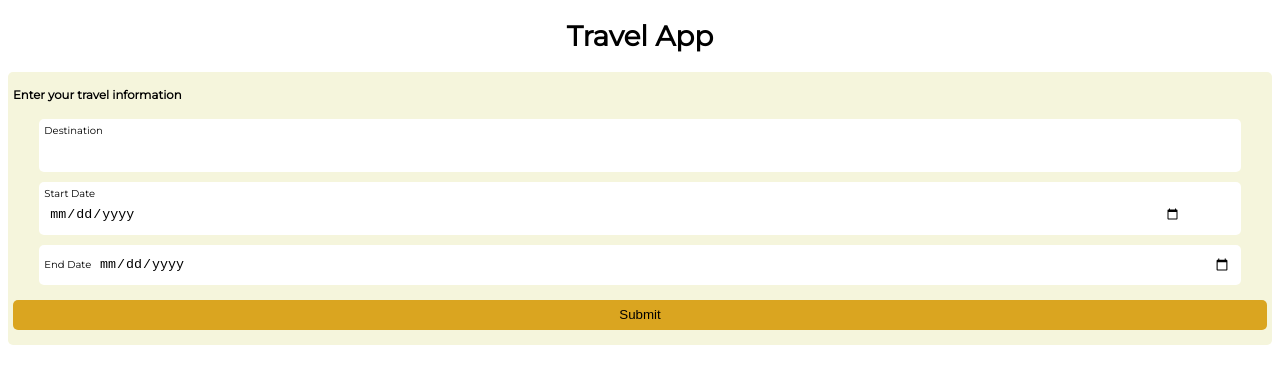
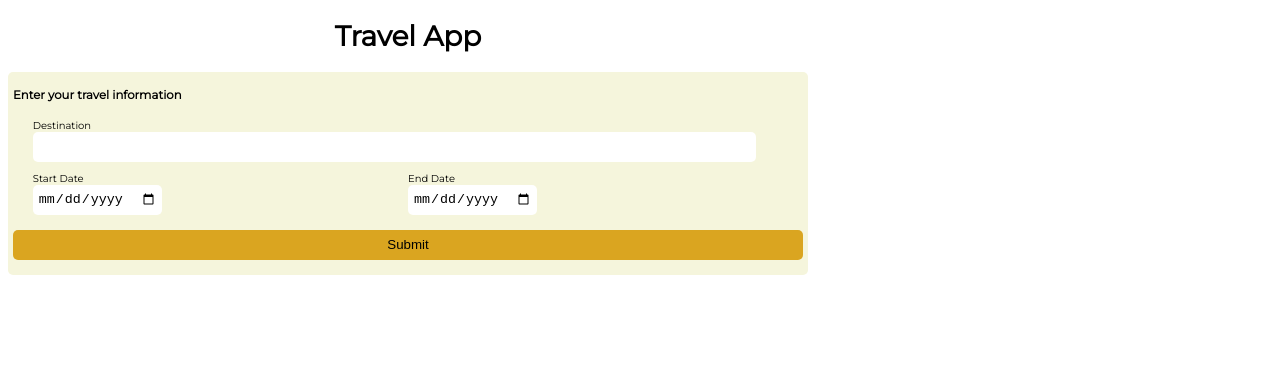
Before and after one commit to shinyichen/travel-app, a website built with webpack: page src/client/views/index.html in a window 1280 px wide. Built offline with nearby package versions, Linux system fonts and the light colour scheme.

Commit message:
feat: format input form

```diff
--- a/src/client/styles/styles.scss
+++ b/src/client/styles/styles.scss
@@ -20,19 +20,36 @@ header {
         flex-direction: column;
         input {
             height: 20px;
-            // margin-right: 10px;
             border-radius: 5px;
             border: 0px;
             padding: 5px;
+        }
+        input[type="text"] {
             width: 95%;
         }
-        div {
-            margin: 5px auto;
+        label {
+            display: block;
+        }
+        #cityContainer {
+            margin: 0 auto;
             width: 95%;
             border-radius: 5px;
-            background-color: white;
-            border: 0px;
+            // border: 1px solid black;
             padding: 5px 5px;
+        }
+
+        #dateContainer {
+            margin: 0 auto;
+            width: 95%;
+            border-radius: 5px;
+            flex-direction: row;
+            // border: 1px solid black;
+            padding: 5px 5px;
+            display: flex;
+        }
+
+        .datePicker {
+            width: 50%;
         }
     }
 
@@ -54,3 +71,9 @@ header {
     width: 100%;
 
 }
+
+@media screen and (min-width: 600px) {
+    body {
+        max-width: 800px;
+    }
+}
--- a/src/client/views/index.html
+++ b/src/client/views/index.html
@@ -21,23 +21,29 @@
         <section id="inputSection">
             <h3>Enter your travel information</h3>
             <form id="inputForm">
-                <div>
+                <div id="cityContainer">
                     <label for="cityInput">Destination</label>
-                    <input type="text" name="cityInput" id="cityInput"/>
+                    <input type="text" name="cityInput" id="cityInput" required/>
                 </div>
-                <div>
-                    <label for="startDateInput">Start Date</label>
-                    <input type="date" name="startDateInput" id="startDateInput"/>
+                <div id="dateContainer">
+                    <div class="datePicker">
+                        <label for="startDateInput">Start Date</label>
+                        <input type="date" name="startDateInput" id="startDateInput" required/>
+                    </div>
+                    <div class="datePicker">
+                        <label for="endDateInput">End Date</label>
+                        <input type="date" name="endDateInput" id="endDateInput" required/>
+                    </div>
                 </div>
-                <div>
-                    <label for="endDateInput">End Date</label>
-                    <input type="date" name="endDateInput" id="endDateInput" />
-                </div>
+
                 <button id="submitButton">Submit</button>
             </form>
         </section>
 
         <section id="result" class="hidden">
+            <section>
+                <div><img id="cityImage"></img></div>
+            </section>
             <h3>Your <span id="tripLength"></span>-day trip to <span id="city"></span>, <span id="country"></span> is <span id="countdown"></span> days away</h3>
             <h4 id="weatherTitle"></h4>
             <div id="weatherSummary"></div>
@@ -45,8 +51,5 @@
             <div>High Temperature: <span id="highTemp"></span></div>
         </section>
 
-        <section>
-            <div><img id="cityImage"></img></div>
-        </section>
     </body>
 </html>
```
